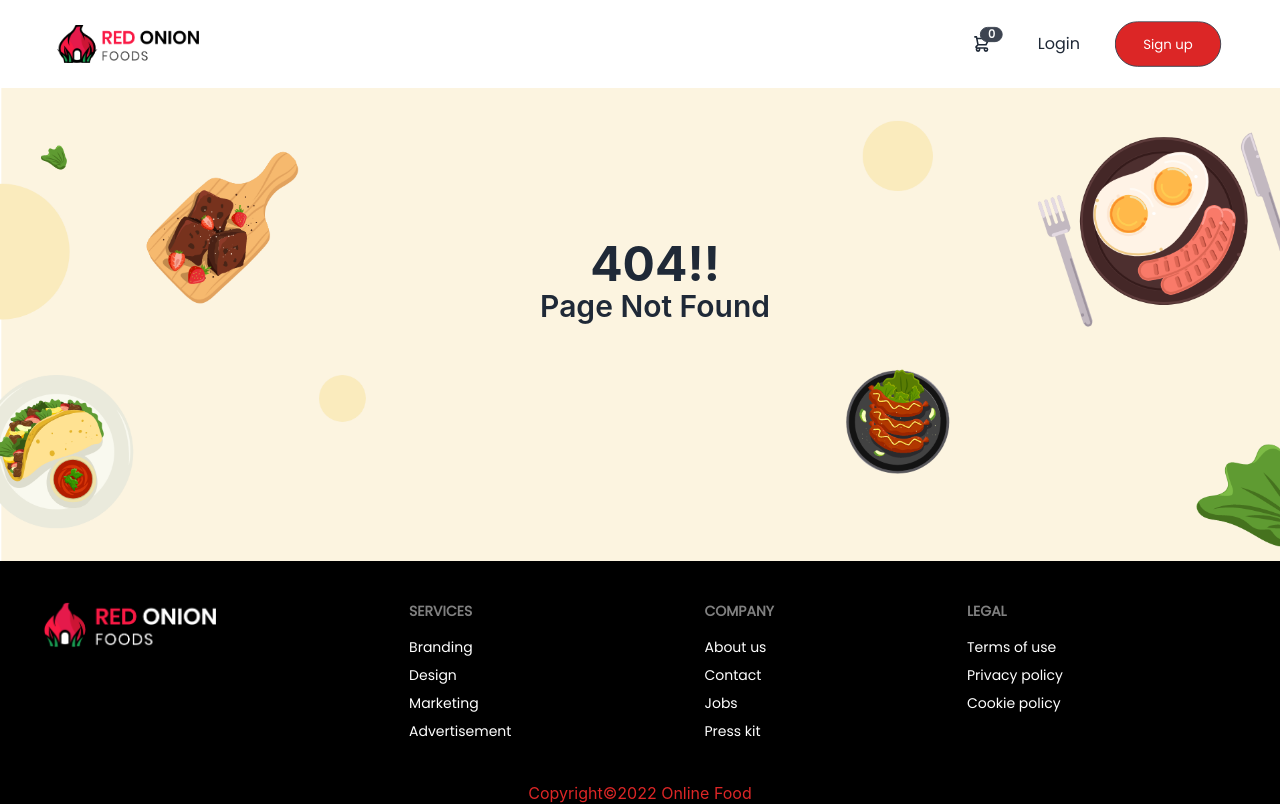
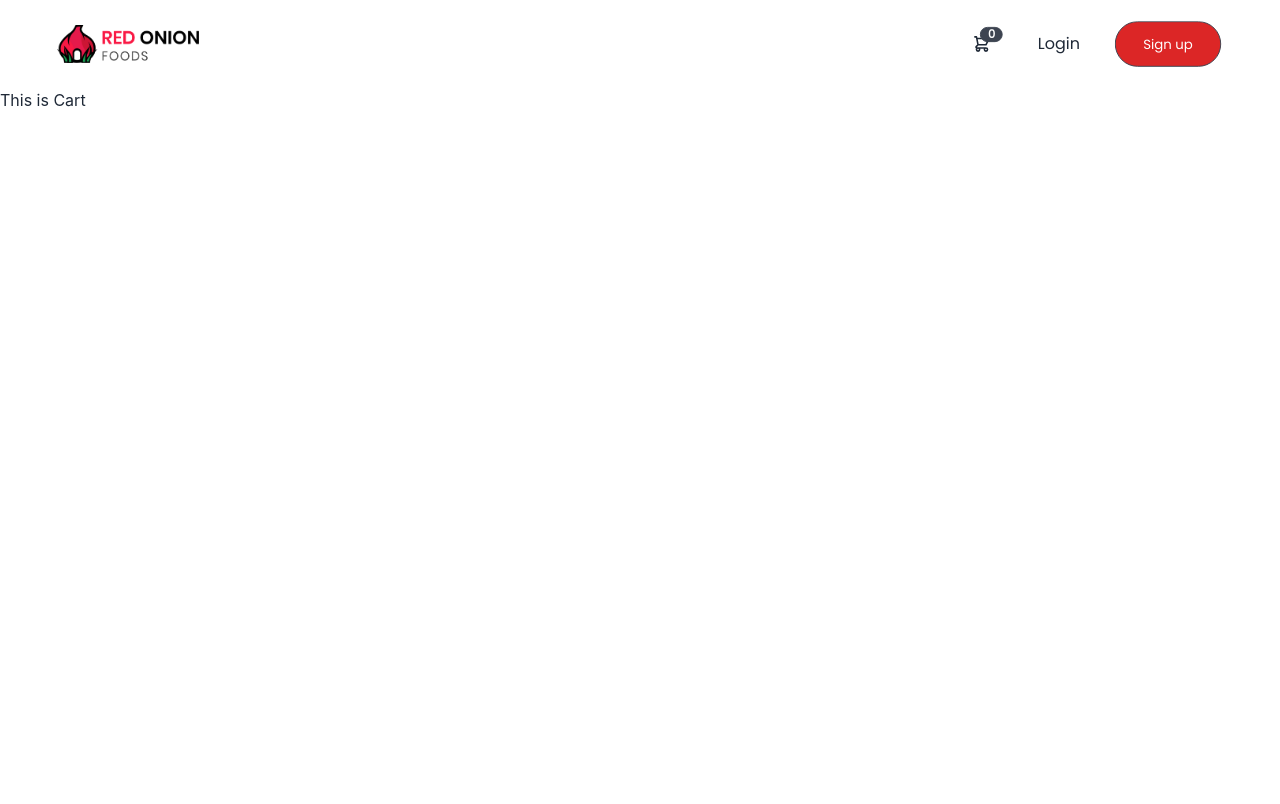
Before and after one commit to ashrafurrahman22/red-onion, a React (Create React App) app: page /cart in a window 1280 px wide. Shown: the top 804 px of the page. Built offline with nearby package versions, Linux system fonts and the light colour scheme; no server answers.

Commit message:
cart-page-added

```diff
--- a/src/App.js
+++ b/src/App.js
@@ -10,6 +10,7 @@ import Login from './Pages/Login/Login';
 import FoodDetails from './Pages/Home/FoodDetails';
 import { ToastContainer } from 'react-toastify';
   import 'react-toastify/dist/ReactToastify.css';
+import Cart from './Pages/Cart/Cart';
 
 
 const App = () => {
@@ -21,6 +22,7 @@ const App = () => {
       <Routes>
         <Route path='/' element={<Home/>}></Route>
         <Route path='/food/:foodId' element={<FoodDetails/>}></Route>
+        <Route path='/cart' element={<Cart></Cart>}></Route>
         <Route path='/login' element={<Login/>}></Route>
         <Route path='/signup' element={<Signup/>}></Route>
         <Route path='*' element={<PageNotFound/>}></Route>
--- /dev/null
+++ b/src/Pages/Cart/Cart.js
@@ -0,0 +1,11 @@
+import React from 'react';
+
+const Cart = () => {
+    return (
+        <div className='min-h-screen'>
+            <h2>This is Cart</h2>
+        </div>
+    );
+};
+
+export default Cart;
--- a/src/Pages/Shared/Navbar.js
+++ b/src/Pages/Shared/Navbar.js
@@ -67,9 +67,9 @@ const Navbar = () => {
         <div className="card-body">
           <span className="font-bold text-lg">{orders.length} Items</span>
           <span className="text-info">Subtotal: ${sum}</span>
-          <div className="card-actions">
+          {/* <div className="card-actions">
             <button className="btn btn-primary btn-block">View cart</button>
-          </div>
+          </div> */}
         </div>
       </div>
     </div>
```
